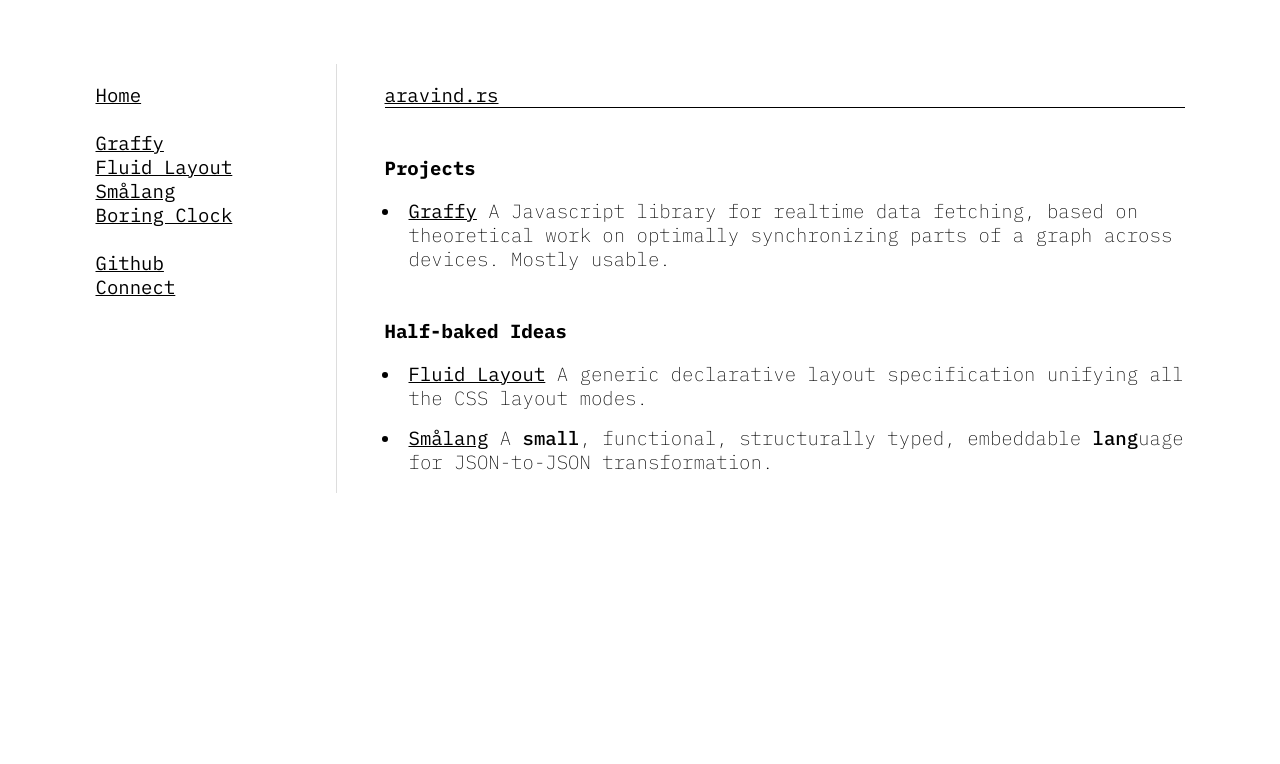
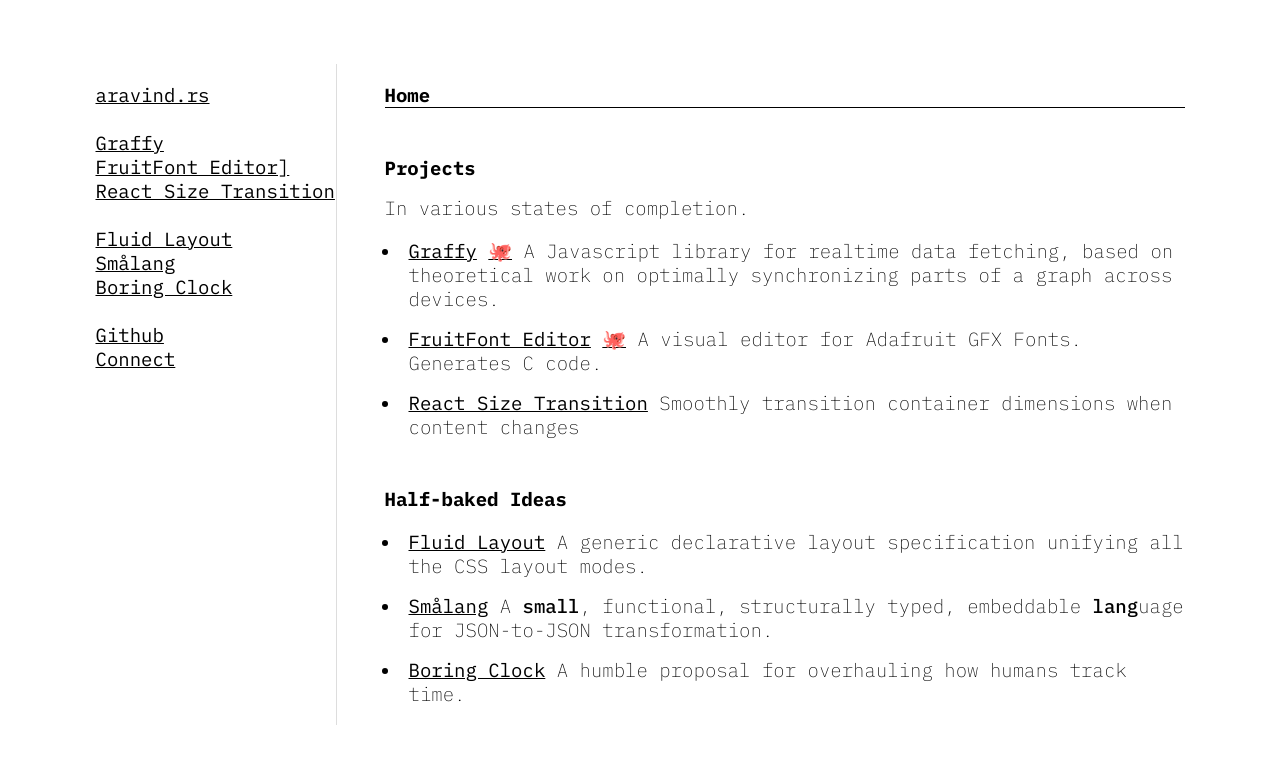
Before and after one commit to aravindet/aravindet.github.io, a Jekyll site: the page built from index.md, in a window 1280 px wide. Shown: the top 764 px of the page. Built offline with Jekyll 4.4.1, drawn with Linux system fonts in a browser that asks for light colours; our own code applies the rules of GitHub Pages for plain Markdown files.

Commit message:
More links

```diff
--- a/_layouts/default.html
+++ b/_layouts/default.html
@@ -12,9 +12,12 @@
 <body>
     <nav>
         <ul>
-            <li><a href='/'>Home</a></li>
+            <li><a href='/'>aravind.rs</a></li>
             <li>&nbsp;</li>
             <li><a href='https://graffy.org'>Graffy</a></li>
+            <li><a href='https://aravind.rs/fruitfont/'>FruitFont Editor]</a></li>
+            <li><a href='https://github.com/aravindet/react-size-transition'>React Size Transition</a></li>
+            <li>&nbsp;</li>
             <li><a href='fluid'>Fluid Layout</a></li>
             <li><a href='smålang'>Smålang</a></li>
             <li><a href='clock'>Boring Clock</a></li>
@@ -24,7 +27,7 @@
         </ul>
     </nav>
     <main>
-        <h1 class="title"><a name="content" autofocus>{{ page.title }}</a></h1>
+        <h1 class="title">{{ page.title }}</h1>
         <section>
             {{ content }}
         </section>
--- a/css/style.css
+++ b/css/style.css
@@ -47,6 +47,10 @@ main {
 		border-right: none;
 		margin-right: 0;
 		margin-bottom: 3rem;
+	}
+
+	nav li:not(:first-child) {
+		display: none;
 	}
 }
 
--- a/index.md
+++ b/index.md
@@ -1,11 +1,18 @@
 ---
-title: aravind.rs
+title: Home
 ---
 
 # Projects
+In various states of completion.
 
-- [Graffy](https://graffy.org)
-  A Javascript library for realtime data fetching, based on theoretical work on optimally synchronizing parts of a graph across devices. Mostly usable.
+- [Graffy](https://graffy.org) [🐙](https://github.com/usegraffy/graffy)
+  A Javascript library for realtime data fetching, based on theoretical work on optimally synchronizing parts of a graph across devices.
+
+- [FruitFont Editor](https://aravind.rs/fruitfont/) [🐙](https://github.com/aravindet/fruitfont)
+  A visual editor for Adafruit GFX Fonts. Generates C code.
+
+- [React Size Transition](https://github.com/aravindet/react-size-transition)
+  Smoothly transition container dimensions when content changes
 
 # Half-baked Ideas
 
@@ -13,4 +20,7 @@ title: aravind.rs
   A generic declarative layout specification unifying all the CSS layout modes.
 
 - [Smålang](smålang)
-A **small**, functional, structurally typed, embeddable **lang**uage for JSON-to-JSON transformation.
+  A **small**, functional, structurally typed, embeddable **lang**uage for JSON-to-JSON transformation.
+
+- [Boring Clock](clock)
+  A humble proposal for overhauling how humans track time.
```
Also changed, not shown: butterie.md (added, +12 -0 lines).
